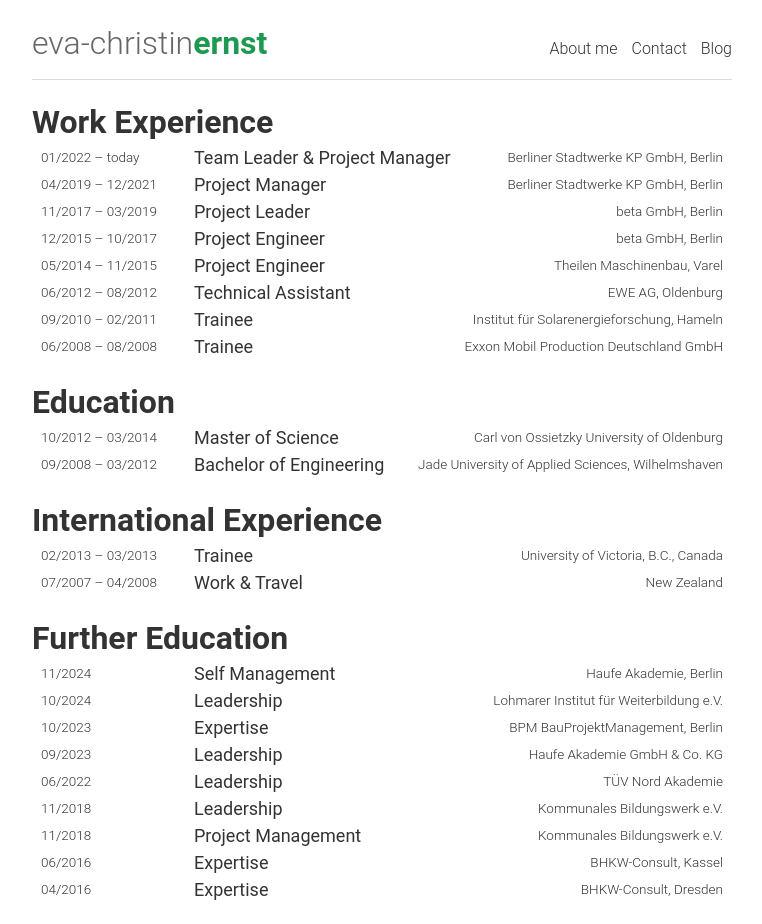
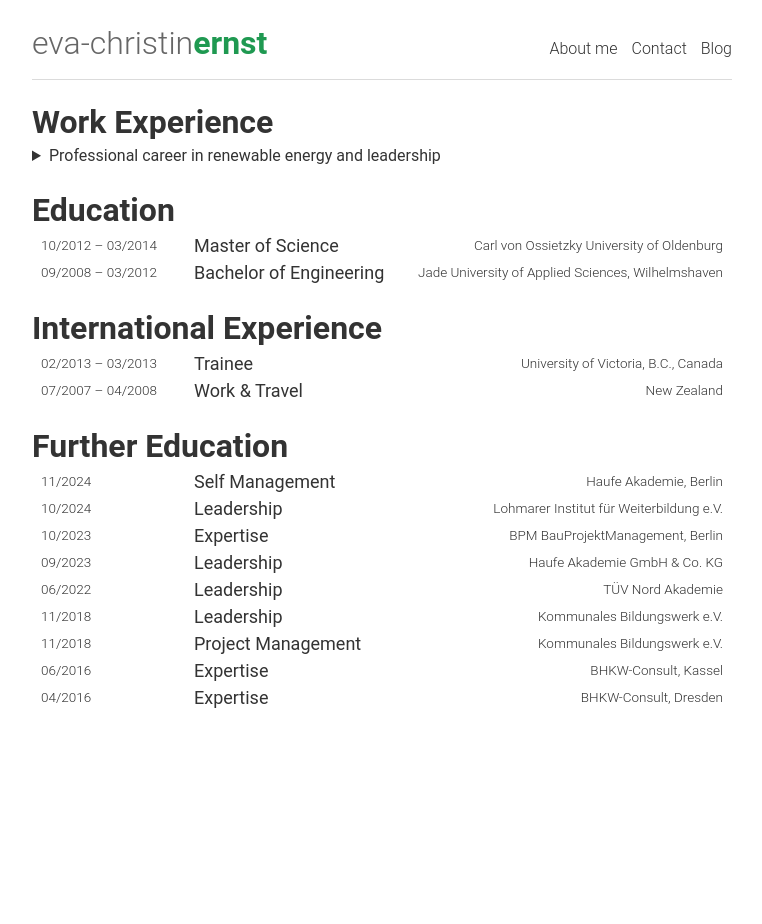
Before and after one commit to evafroehlich/website, a Jekyll site: the page built from about.md, in a window 1280 px wide. Shown: the whole page, without its empty margins (258-1020 px from the left). Built offline with Jekyll 4.4.1, drawn with Linux system fonts in a browser that asks for light colours; after the commit the page ends 900 px from its top, so only the background shows below that.

Commit message:
Collapse / Expand WOrk Experience

```diff
--- a/about.md
+++ b/about.md
@@ -6,7 +6,8 @@
 ---
 
 <h2 class="experience__headline">Work Experience</h2>
-
+<details>
+  <summary>Professional career in renewable energy and leadership</summary>
 <article class="experience">
   <a class="experience__teaser">
     <span class="experience__timerange">01/2022 &ndash; today</span>
@@ -123,7 +124,7 @@
     </p>
   </div>
 </article>
-
+</details>
 <h2 class="experience__headline">Education</h2>
 <article class="experience">
   <a class="experience__teaser">
```
